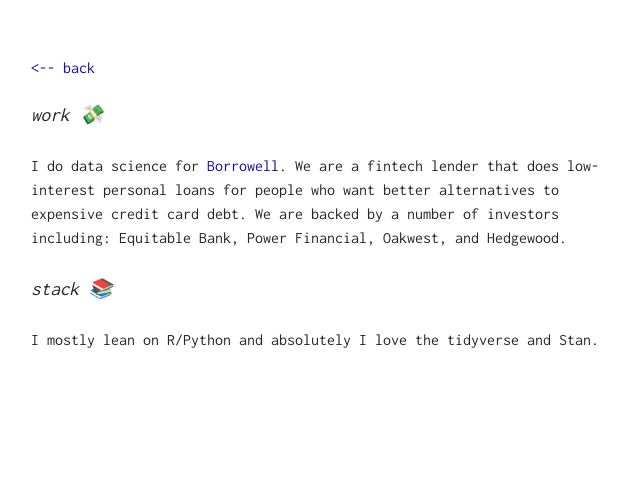
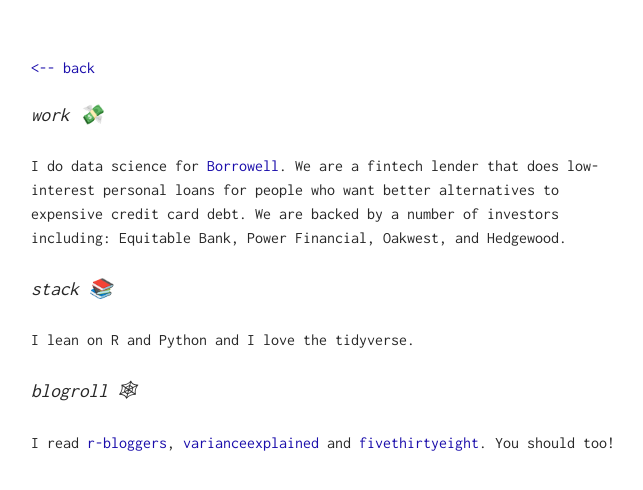
Before and after one commit to maxhumber/maxhumber.com, a Jekyll site: the page built from me/index.md, in a window 1280 px wide. Shown: the top 490 px of the page, without its empty margins (309-952 px from the left). Built offline with Jekyll 4.4.1, drawn with Linux system fonts in a browser that asks for light colours; our own code applies the rules of GitHub Pages for plain Markdown files.

Commit message:
add blog roll

```diff
--- a/me/index.md
+++ b/me/index.md
@@ -8,4 +8,8 @@
 
 # stack 📚
 <br />
-I mostly lean on R/Python and absolutely I love the *tidyverse* and Stan.
+I lean on R and Python and I love the *tidyverse*.
+
+# blogroll 🕸
+<br />
+I read [r-bloggers](https://www.r-bloggers.com/), [varianceexplained](http://varianceexplained.org/) and [fivethirtyeight](https://fivethirtyeight.com/). You should too!
```
